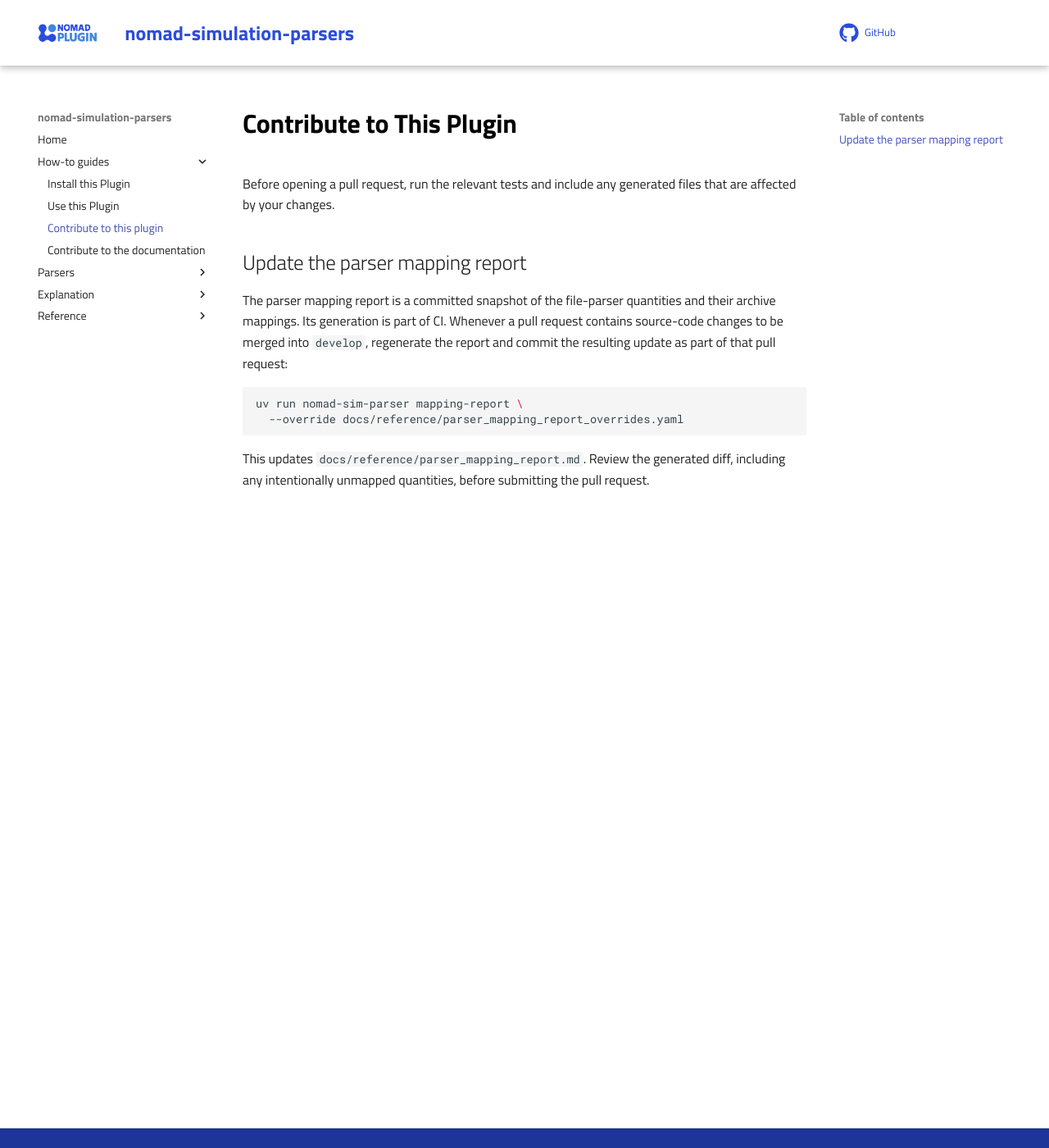
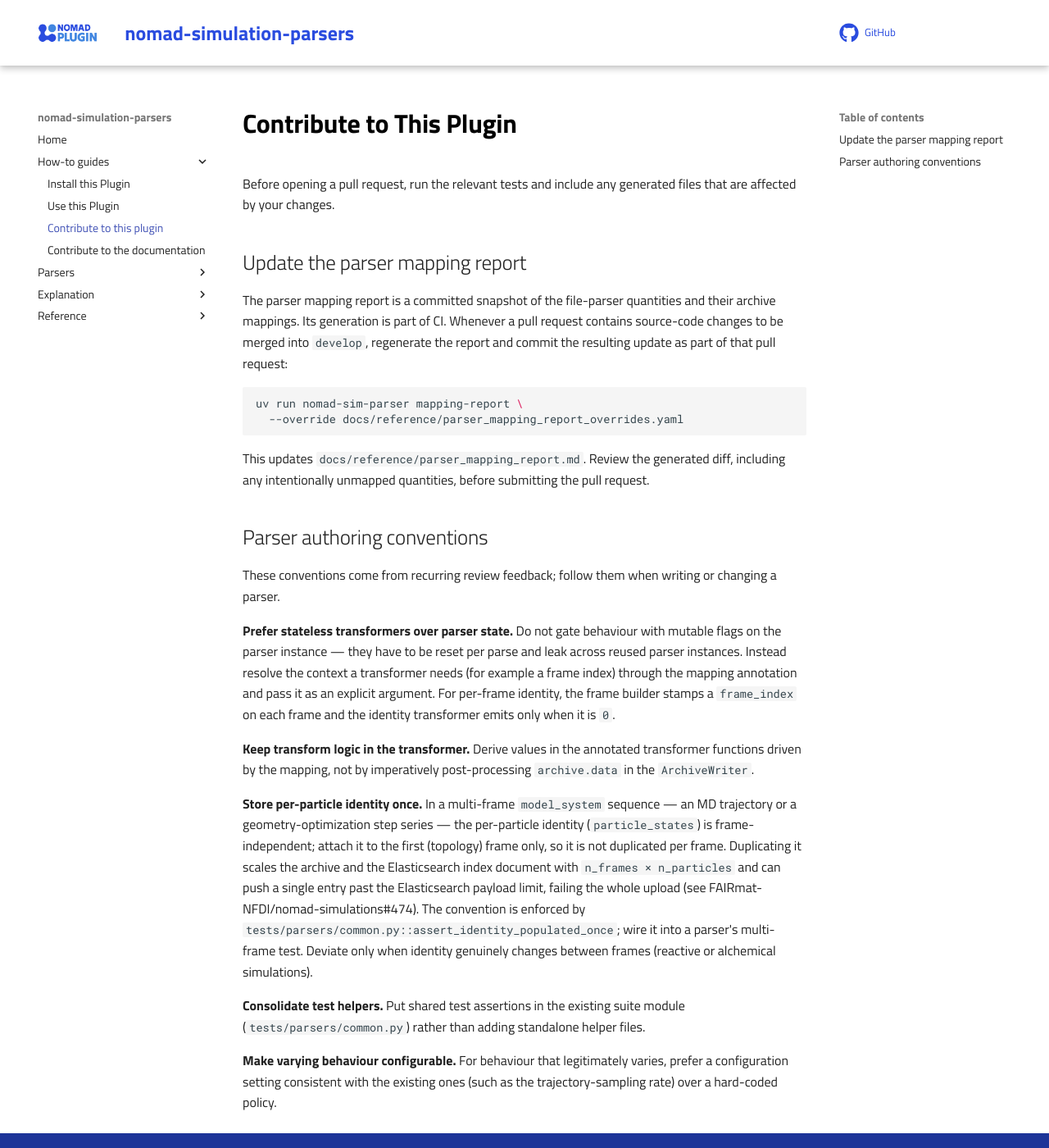
Before and after one commit to FAIRmat-NFDI/nomad-parser-plugins-simulation, an MkDocs documentation site: the page built from docs/how_to/contribute_to_this_plugin.md, in a window 1280 px wide and 1400 px high. Shown: the whole window at 82% size. Built offline with MkDocs 1.6.1 and Material for MkDocs 9.7.7, drawn with Linux system fonts in a browser that asks for light colours; comment, search, counter and statistics services are not loaded.

Commit message:
Document parser authoring conventions publicly
Add a "Parser authoring conventions" section to the contribution guide
(`docs/how_to/contribute_to_this_plugin.md`) capturing the recurring review
conventions: prefer stateless transformers (pass context such as a frame index
via the mapping annotation, not parser state), keep transform logic in the
transformer, store per-particle identity once on the topology frame, consolidate
test helpers in `tests/parsers/common.py`, and make varying behaviour
configurable. Repoint `.github/copilot-instructions.md` at that section so
Copilot and human authors share one source of truth.

```diff
--- a/docs/how_to/contribute_to_this_plugin.md
+++ b/docs/how_to/contribute_to_this_plugin.md
@@ -18,3 +18,38 @@ uv run nomad-sim-parser mapping-report \
 This updates
 `docs/reference/parser_mapping_report.md`. Review the generated diff, including
 any intentionally unmapped quantities, before submitting the pull request.
+
+## Parser authoring conventions
+
+These conventions come from recurring review feedback; follow them when writing
+or changing a parser.
+
+**Prefer stateless transformers over parser state.** Do not gate behaviour with
+mutable flags on the parser instance — they have to be reset per parse and leak
+across reused parser instances. Instead resolve the context a transformer needs
+(for example a frame index) through the mapping annotation and pass it as an
+explicit argument. For per-frame identity, the frame builder stamps a
+`frame_index` on each frame and the identity transformer emits only when it is
+`0`.
+
+**Keep transform logic in the transformer.** Derive values in the annotated
+transformer functions driven by the mapping, not by imperatively
+post-processing `archive.data` in the `ArchiveWriter`.
+
+**Store per-particle identity once.** In a multi-frame `model_system` sequence —
+an MD trajectory or a geometry-optimization step series — the per-particle
+identity (`particle_states`) is frame-independent; attach it to the first
+(topology) frame only, so it is not duplicated per frame. Duplicating it scales
+the archive and the Elasticsearch index document with `n_frames × n_particles`
+and can push a single entry past the Elasticsearch payload limit, failing the
+whole upload (see FAIRmat-NFDI/nomad-simulations#474). The convention is enforced
+by `tests/parsers/common.py::assert_identity_populated_once`; wire it into a
+parser's multi-frame test. Deviate only when identity genuinely changes between
+frames (reactive or alchemical simulations).
+
+**Consolidate test helpers.** Put shared test assertions in the existing suite
+module (`tests/parsers/common.py`) rather than adding standalone helper files.
+
+**Make varying behaviour configurable.** For behaviour that legitimately varies,
+prefer a configuration setting consistent with the existing ones (such as the
+trajectory-sampling rate) over a hard-coded policy.
```
Also changed, not shown: .github/copilot-instructions.md.
